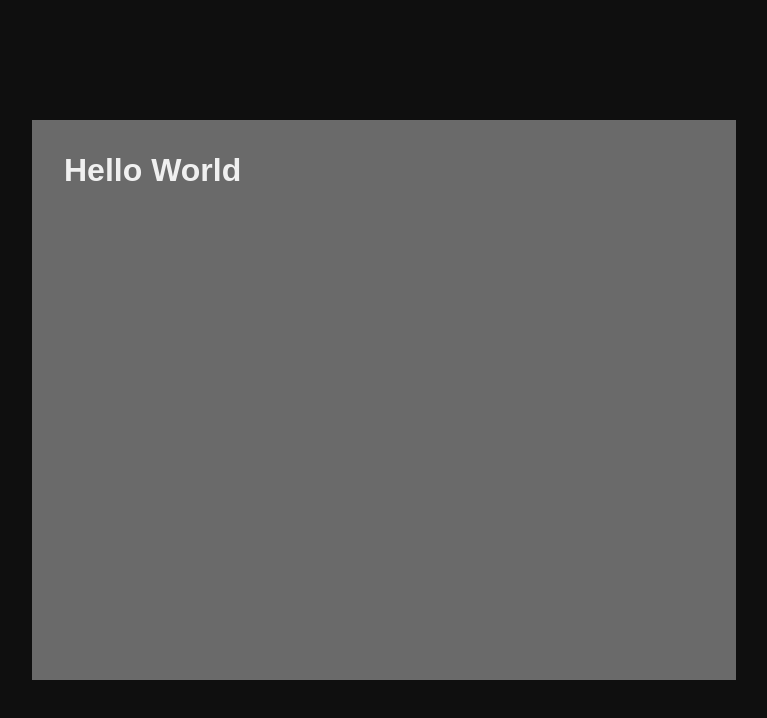
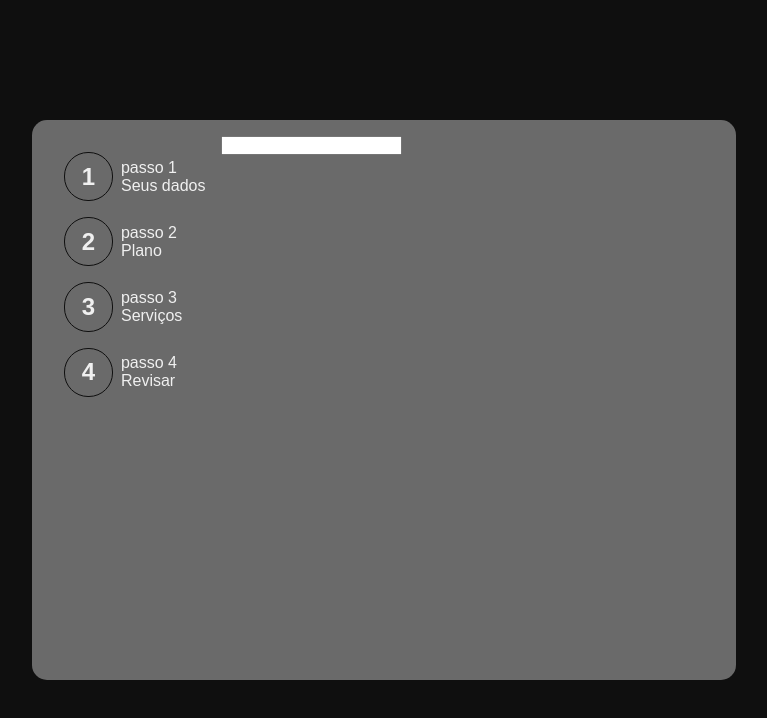
Before and after one commit to TurinoS/Multi-step-Form, a Next.js app: page / in a window 1280 px wide. Shown: the top 718 px of the page, without its empty margins (256-1023 px from the left). Built offline with nearby package versions, Linux system fonts and the light colour scheme.

Commit message:
feat: adicionando passos do formulário

```diff
--- a/src/app/page.tsx
+++ b/src/app/page.tsx
@@ -1,19 +1,37 @@
 'use client'
 
+import Steps from '@/components/Steps';
 import styled from 'styled-components';
 
 const Container = styled.div`
   background-color: var(--gray);
   margin: 15vh auto;
-  padding: 2em;
+  padding: 1em;
   width: 55vw;
   height: 70vh;
+  border-radius: var(--radius);
+  display: flex;
+`
+
+const StepsContainer = styled.section`
+  display: flex;
+  flex-direction: column;
+  gap: 1em;
+  padding: 1em;
 `
 
 export default function Home() {
   return (
     <Container>
-      <h1>Hello World</h1>
+        <StepsContainer>
+          <Steps number='1' text='Seus dados' />
+          <Steps number='2' text='Plano' />
+          <Steps number='3' text='Serviços' />
+          <Steps number='4' text='Revisar' />
+        </StepsContainer>
+        <section>
+          <input type='text' />
+        </section>
     </Container>
   )
 }
--- /dev/null
+++ b/src/components/Steps.tsx
@@ -0,0 +1,32 @@
+import styled from 'styled-components';
+
+const StyledSteps = styled.div`
+  display: flex;
+  align-items: center;
+  gap: .5em;
+
+  & span {
+    font-size: 24px;
+    font-weight: 600;
+    padding: .4em .7em;
+    border: 1px solid var(--black);
+    border-radius: 1em;
+  }
+`
+
+interface StepsProps {
+    number: string,
+    text: string,
+}
+
+export default function Steps({ number, text }: StepsProps) {
+    return(
+        <StyledSteps>
+            <span>{number}</span>
+            <div>
+                <p>passo {number}</p>
+                <p>{text}</p>
+            </div>
+        </StyledSteps>
+    )
+}
--- a/src/styles/GlobalStyles.tsx
+++ b/src/styles/GlobalStyles.tsx
@@ -7,6 +7,7 @@ export const GlobalStyle = createGlobalStyle`
         --black: #0f0f0f;
         --white: #f0f0f0;
         --gray: #6a6a6a;
+        --radius: 15px;
     }
 
     * {
```
Also changed, not shown: public/bg-sidebar-desktop.svg (renamed from multi-step-form-main/assets/images/bg-sidebar-desktop.svg).
